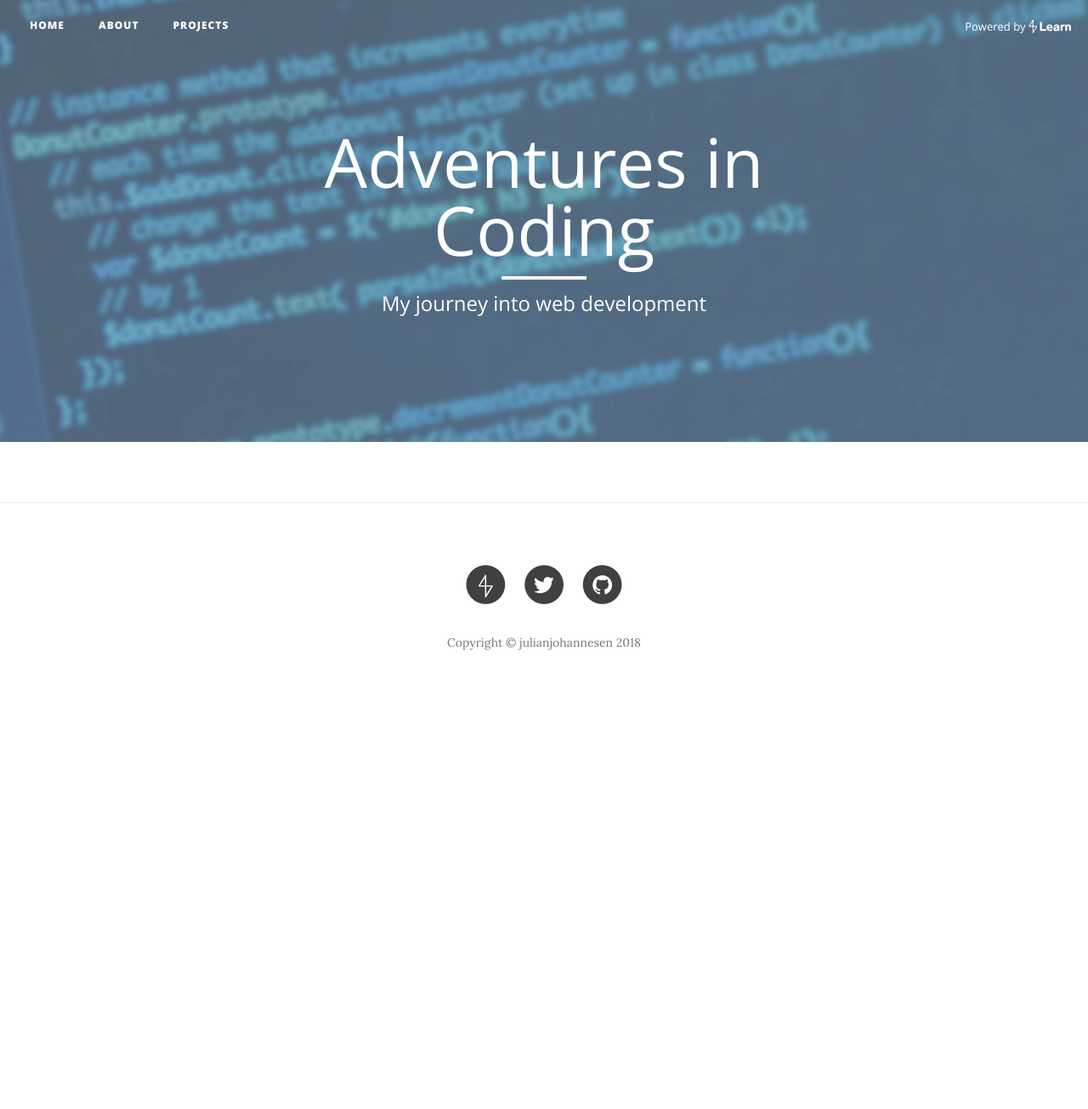
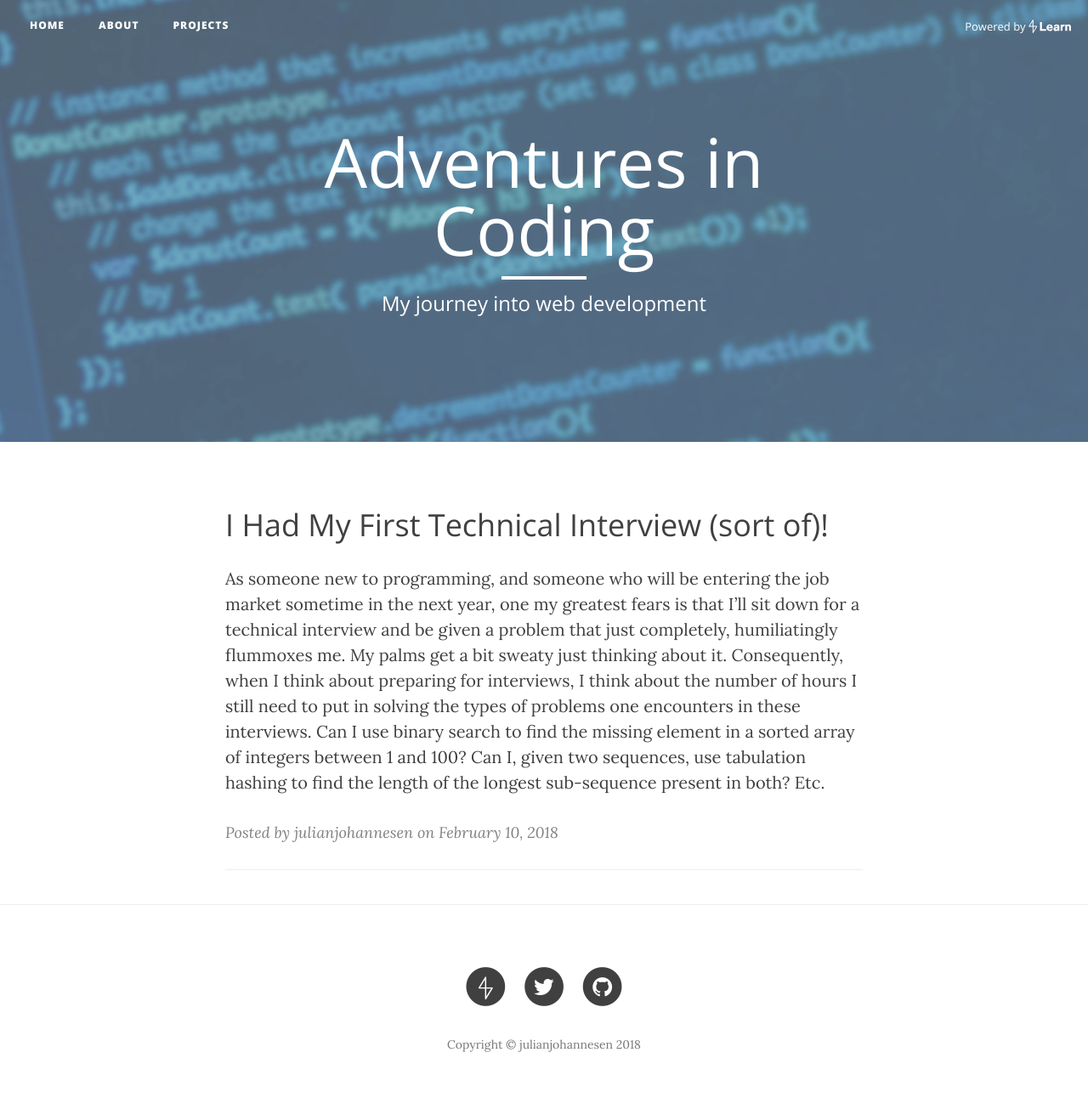
Before and after one commit to julianjohannesen/julianjohannesen.github.io, a Jekyll site: the page built from index.html, in a window 1280 px wide. Shown: the whole page at 85% size. Built offline with Jekyll 4.4.1, drawn with Linux system fonts in a browser that asks for light colours; nearby versions of some CDN libraries; the list of posts is cut into pages by our own code; before the commit the page ends 900 px from its top, so only the background shows below that.

Commit message:
Changed post filename and moved post from drafts to posted

```diff
--- a/_drafts/2018-02-10-i_got_this.markdown
+++ b/_posts/2018-02-10-i-had-my-first-technical-interview.markdown
@@ -2,7 +2,7 @@
 layout: post
 title:      "I Had My First Technical Interview (sort of)!"
 date:       2018-02-10 00:05:22 -0500
-permalink:  i_got_this
+permalink:  i_had_my_first_technical_interview
 ---
 
 
```
